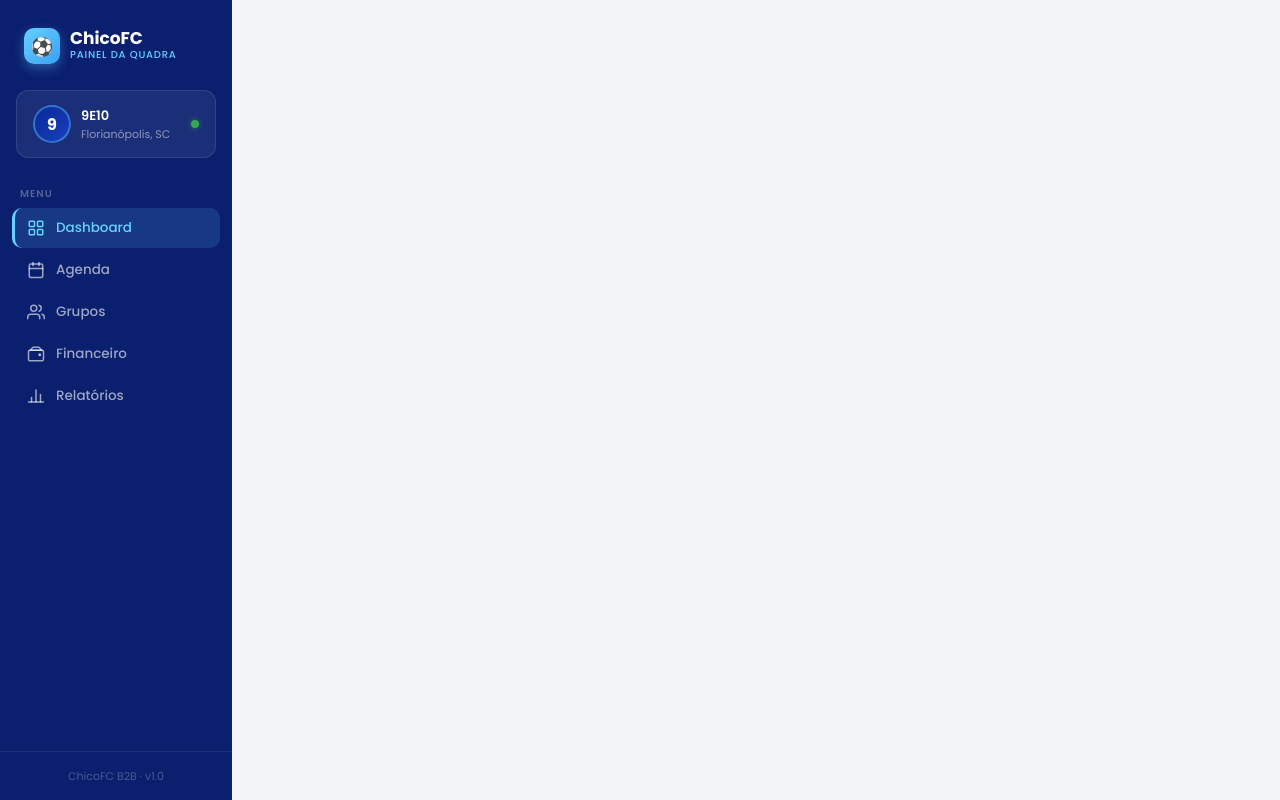
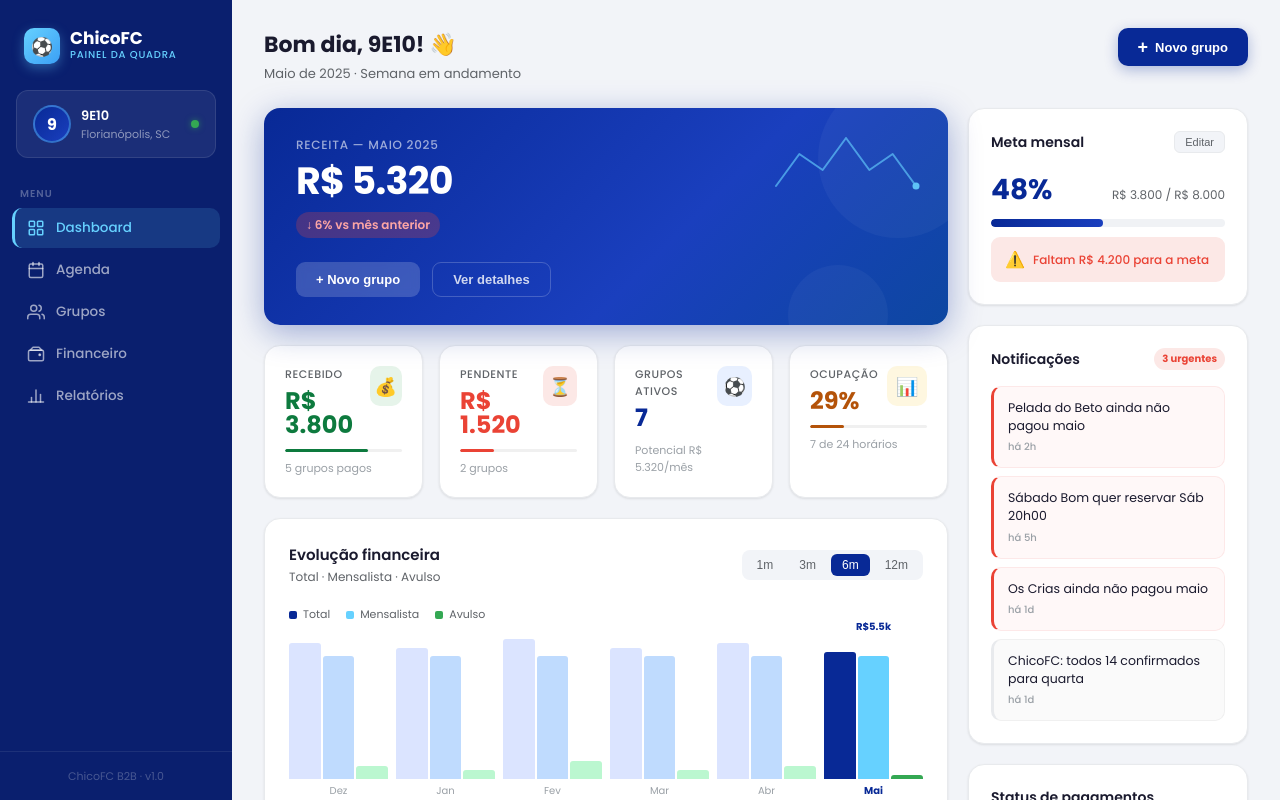
Before and after one commit to lucas-ferreira-manso/chicofc-b2b, a React (Vite) app: page / in a window 1280 px wide. Shown: the top 800 px of the page. Built offline with nearby package versions, Linux system fonts and the light colour scheme.

Commit message:
revert: restaurar main para versao funcional
Co-Authored-By: Claude Sonnet 4.6 <noreply@anthropic.com>
Claude-Session: https://claude.ai/code/session_01S3i76ykcCTnT4Vs63ZHP2d

```diff
--- a/src/App.jsx
+++ b/src/App.jsx
@@ -10,7 +10,7 @@ export default function App() {
   return (
     <div style={{ display: 'flex', minHeight: '100vh' }}>
       <Sidebar />
-      <main style={{ flex: 1, minWidth: 0, display: 'flex', flexDirection: 'column', overflowY: 'auto', background: 'var(--bg)', width: 0 }}>
+      <main style={{ flex: 1, minWidth: 0, overflowY: 'auto', background: 'var(--bg)' }}>
         <Routes>
           <Route path="/" element={<Dashboard />} />
           <Route path="/agenda" element={<Agenda />} />
```
